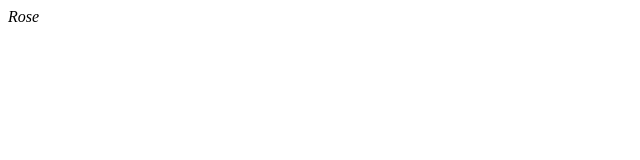
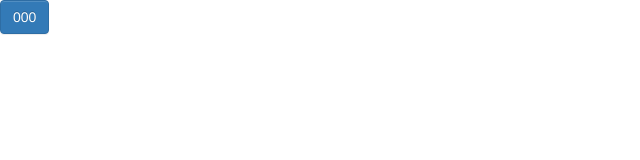
Before and after one commit to luyi121/luyi121.github.io, a plain HTML site: page index.html in a window 1280 px wide. Shown: the whole page, without its empty margins (0-640 px from the left). Drawn offline with nearby package versions, Linux system fonts and the light colour scheme.

Commit message:
init project

```diff
--- a/index.html
+++ b/index.html
@@ -2,9 +2,13 @@
 <html lang="en">
 <head>
     <meta charset="UTF-8">
+    <link href="https://cdn.bootcss.com/bootstrap/3.3.7/css/bootstrap-theme.min.css" rel="stylesheet">
+    <link href="https://cdn.bootcss.com/bootstrap/3.3.7/css/bootstrap.min.css" rel="stylesheet">
+    <script src="https://cdn.bootcss.com/jquery/3.2.1/jquery.min.js"></script>
+    <script src="https://cdn.bootcss.com/bootstrap/3.3.7/js/bootstrap.min.js"></script>
     <title>Jack</title>
 </head>
 <body>
-<em>Rose</em>
+<button class="btn btn-primary">000</button>
 </body>
 </html>
```
